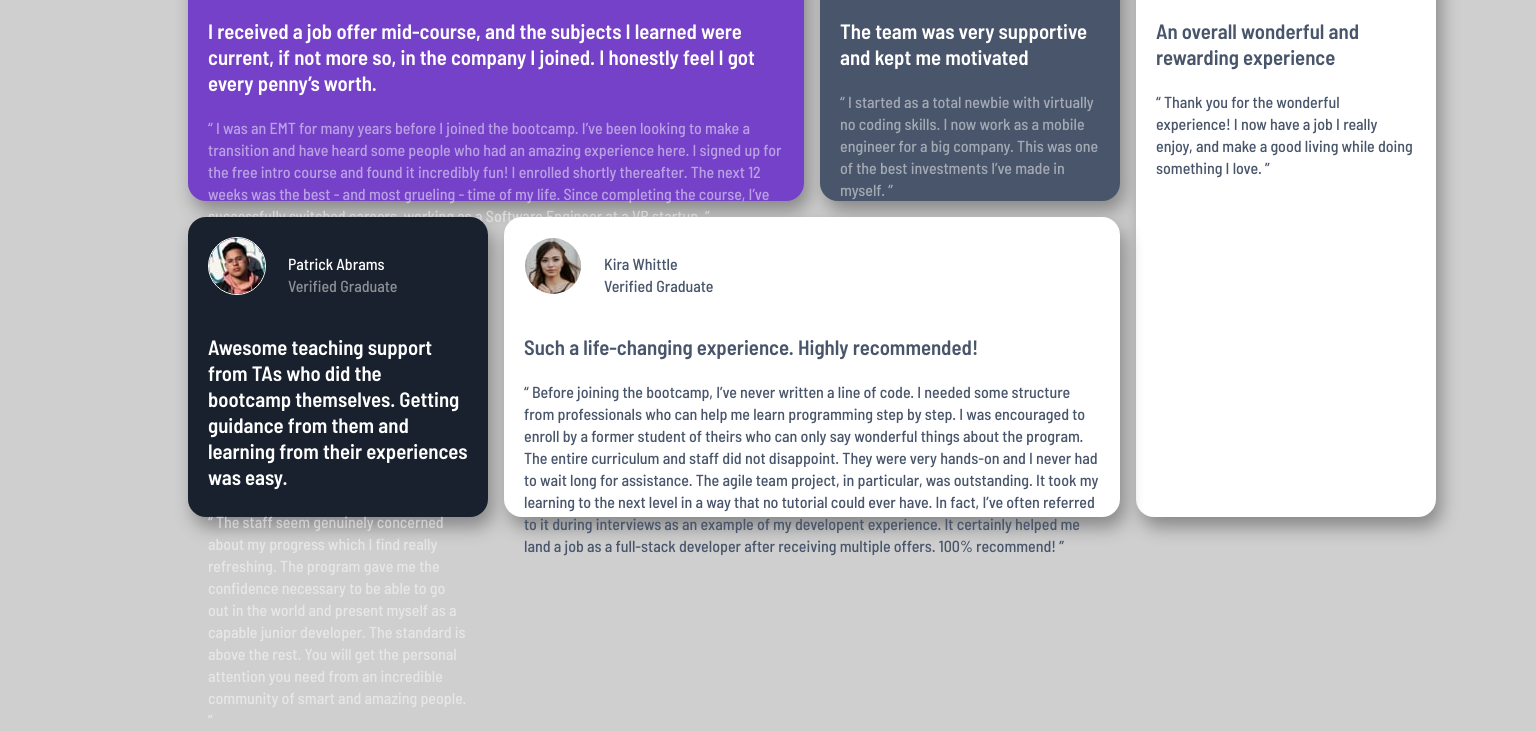
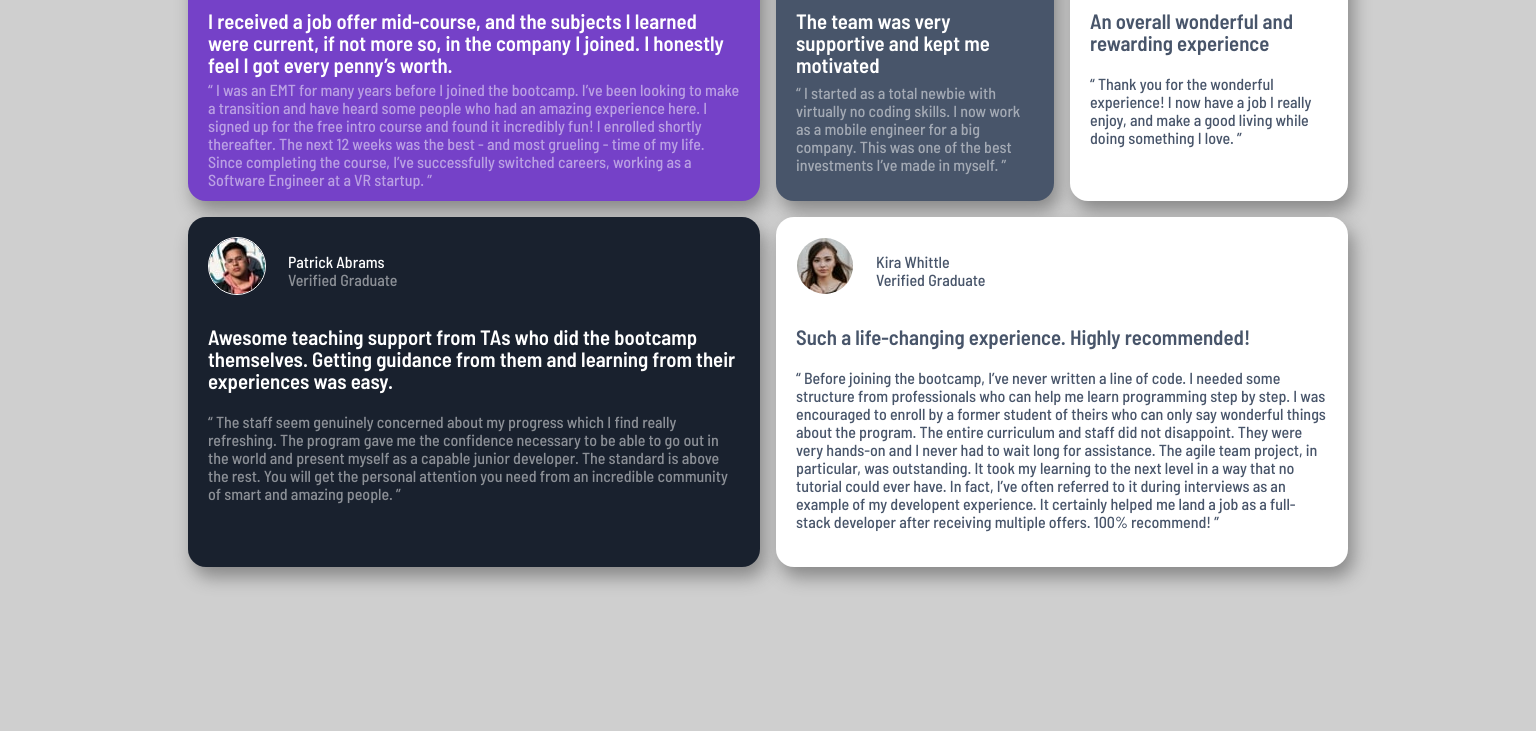
Before and after one commit to tommythetechie/Testimonials-Grid, a plain HTML site: page index.html in a window 1536 px wide. Shown: the part 107-838 px from the top of the page. After the commit the page ends 800 px from the top, so only its background shows below. Drawn offline with Linux system fonts and the light colour scheme.

Commit message:
finishing up
finishing up desktop

```diff
--- a/style.css
+++ b/style.css
@@ -93,26 +93,46 @@ header {
   }
   main {
     display: grid;
-    grid-template-columns: 300px 300px 300px 300px;
+    /*grid-template-columns: 300px 300px 300px 300px;*/
+    grid-template-columns: repeat( auto-fit, minmax(250px, 1fr) );
     grid-template-rows: 300px 300px;
     grid-gap: 16px;
+  }
+  .bold {
+    line-height: 22px;
+  }
+  .card {
+    line-height: 18px;
   }
   .daniel {
     grid-row-start: span 1;
     grid-column-start: span 2;
   }
+  .daniel p.bold {
+    margin-bottom: 5px;
+  }
+  .daniel p.quote {
+    margin-top: 0px;
+  }
   .jonathan {
-
+    justify-self: stretch;
+    grid-column-start: span 1;
+  }
+  .jonathan p.bold {
+    margin-bottom: 8px;
+  }
+  .jonathan p.quote {
+    margin-top: 0px;
   }
   .jeanette {
-    grid-row-start: span 2;
+    grid-row-start: span 1;
   }
 	.patrick {
-    grid-row-start: span 1;
-    grid-column-start: span 1;
+
+    grid-column-start: span 2;
   }
   .kira {
-    grid-row-start: span 1;
     grid-column-start: span 2;
+    justify-self: stretch;
   }
 }
```
